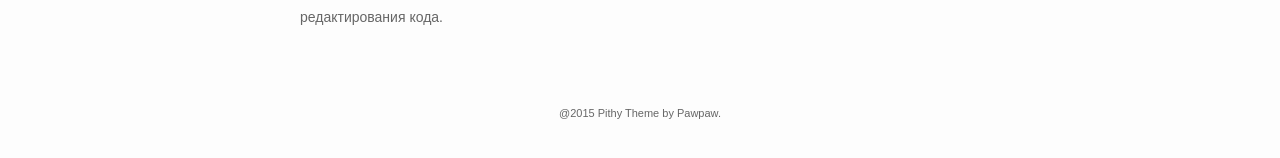
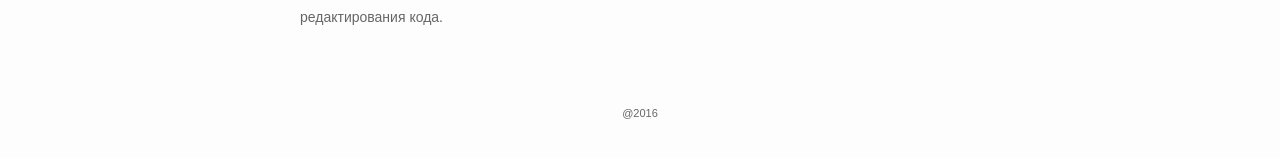
Before and after one commit to sensorika/sensorika.github.io, a Jekyll site: the page built from index.html, in a window 1280 px wide. Shown: the part 418-576 px from the top of the page. Built offline with Jekyll 4.4.1, drawn with Linux system fonts in a browser that asks for light colours; Markdown is read by kramdown in place of the engine named in the settings.

Commit message:
убрано название темы из футера

```diff
--- a/_includes/footer.html
+++ b/_includes/footer.html
@@ -1,5 +1,5 @@
 <footer class="footer">
   <div id="gotop">^</div>
   <br>
-	@2015 Pithy Theme by Pawpaw.
+	@2016
 </footer>
```
